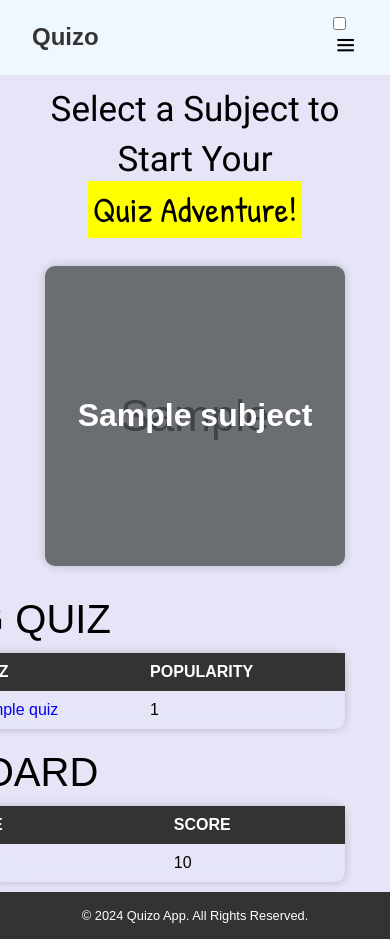
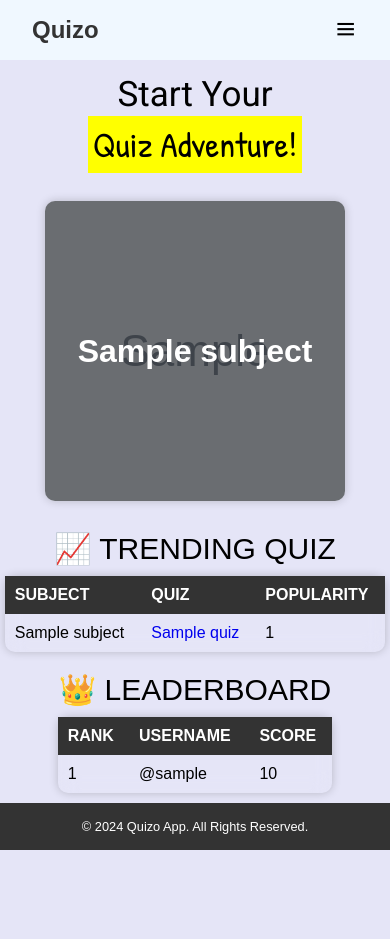
Before and after one commit to Temesgendemeke/quizo, a Django app: page / in a window 390 px wide. After the commit the page ends 850 px from the top, so only its background shows below. Run offline with Django 4.2, Linux system fonts and the light colour scheme; tables that the repository leaves empty hold one stand-in row (values such as "Sample post"); grey boxes marked "Sample" are stand-in pictures.

Commit message:
addded more features

```diff
--- a/config/settings.py
+++ b/config/settings.py
@@ -26,7 +26,7 @@ SECRET_KEY = "django-insecure-!w2xhhs#e^g@iugtjvzymagx^$2)_h#^bhw6a%_p26d&m9rcmp
 # SECURITY WARNING: don't run with debug turned on in production!
 DEBUG = True
 
-ALLOWED_HOSTS = []
+ALLOWED_HOSTS = [".vercel.app"]
 
 
 # Application definition
--- a/config/wsgi.py
+++ b/config/wsgi.py
@@ -11,6 +11,9 @@ import os
 
 from django.core.wsgi import get_wsgi_application
 
-os.environ.setdefault('DJANGO_SETTINGS_MODULE', 'config.settings')
+os.environ.setdefault("DJANGO_SETTINGS_MODULE", "config.settings")
 
 application = get_wsgi_application()
+
+
+app = application
--- /dev/null
+++ b/requirements.txt
@@ -0,0 +1,4 @@
+asgiref==3.8.1
+Django==5.1.2
+pillow==11.0.0
+sqlparse==0.5.1
--- a/static/css/style.css
+++ b/static/css/style.css
@@ -164,7 +164,7 @@ footer {
 }
 
 table {
-  width: 600px;
+  width: 100%;
   margin: 20px;
   text-align: left;
   border-radius: 10px;
@@ -404,7 +404,8 @@ input[type="email"],
 .home-table {
   display: flex;
   flex-direction: column;
-  margin-right: 300px;
+  align-items: center;
+  justify-content: center;
   margin-top: 10px;
 }
 
@@ -502,12 +503,16 @@ input[type="email"],
 }
 
 @media only screen and (max-width: 790px) {
+  .home-table h3 {
+    font-size: 30px;
+  }
+
   .burger {
     display: block;
   }
 
   .main-text {
-    font-size: 50px;
+    font-size: 60px;
   }
 
   header {
@@ -582,6 +587,9 @@ input[type="email"],
     color: blue;
   }
 
+  #check {
+    display: none;
+  }
   #check:checked .navbar {
     background-color: blue;
     color: red;
--- a/templates/quiz/components/main.html
+++ b/templates/quiz/components/main.html
@@ -1,5 +1,5 @@
 <div class="main-wrapper">
-<h3 class="main-text">Select a Subject to Start Your <br> <mark> Quiz Adventure! </mark> </h3>
+<h3 class="main-text">Start Your <br> <mark> Quiz Adventure! </mark></h3>
 <section class="main-container">
 	{% for quiz in subject %}
 	 <a href="/subject?q={{quiz.name}}" class="card"  style="background-image: url('{{ quiz.image.url }}');" >
--- a/templates/quiz/components/trending.html
+++ b/templates/quiz/components/trending.html
@@ -13,5 +13,5 @@
       <td>{{quiz.number}}</td>
     </tr>
     {% endfor%}
-  </table>
+    </table>
 </div>
```
Also changed, not shown: README.md, vercel.json (added).
